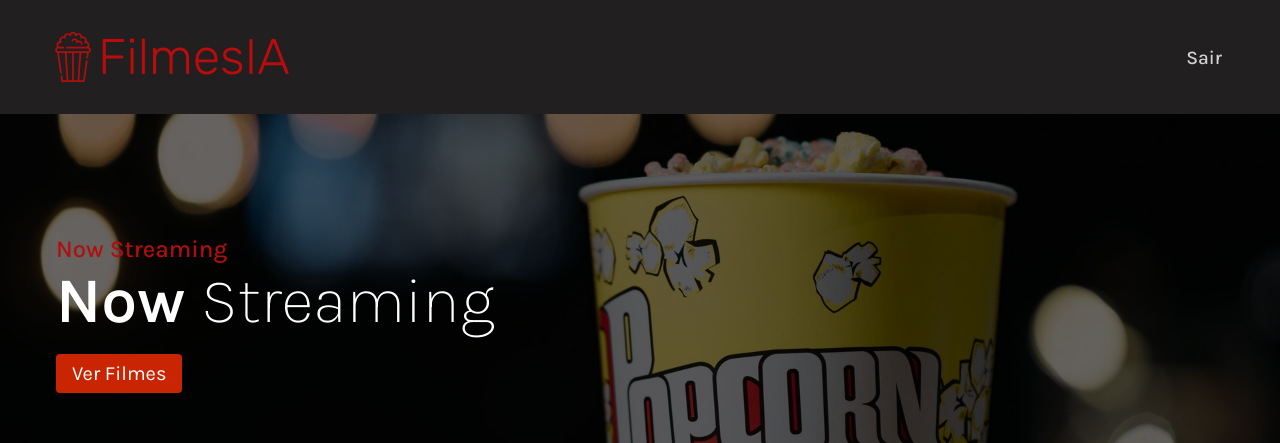
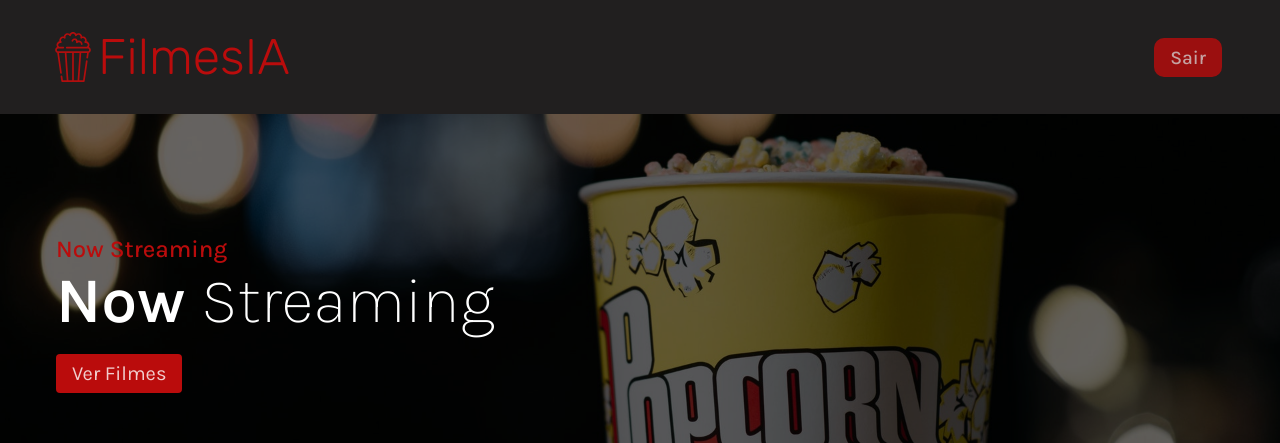
Before and after one commit to GabrielFormigoni/Arquitetura-de-Software, a Nuxt app in the folder movies_app/: page / in a window 1280 px wide. Shown: the top 443 px of the page. Built offline with nearby package versions, Linux system fonts and the light colour scheme; no server answers; a web font is replaced by a local one.

Commit message:
cor de botões alteradas

```diff
--- a/movies_app/components/Hero.vue
+++ b/movies_app/components/Hero.vue
@@ -64,7 +64,7 @@ export default {
     .mini-heading {
       font-size: 1rem;
       font-weight: 500;
-      color: rgb(177, 14, 14);
+      color: #ba0c0c;
 
       @media screen and (min-width: 750px) {
         font-size: 1.5rem;
@@ -88,6 +88,13 @@ export default {
     .button {
       font-size: 20px;
       align-self: flex-start;
+      background-color: #ba0c0c;
+      color: rgba(255, 255, 255, 0.795);
+    }
+
+    .button:hover {
+      background-color: #df0f0f;
+      color: white;
     }
   }
 }
--- a/movies_app/components/Navbar.vue
+++ b/movies_app/components/Navbar.vue
@@ -80,11 +80,16 @@ export default {
   font-weight: 500;
   opacity: 0.8;
   cursor: pointer;
+
+  background-color: #ba0c0c;
+  color: rgba(255, 255, 255, 0.76);
+  padding: 0.5rem 1rem;
+  border-radius: 10px;
 }
 
 .navbar-item:hover {
-  color: #ba0c0c;
-  scale: 1.05;
-  transition: ease-in-out;
+  color: white;
+  background-color: #f00d0d;
+  transition: 500ms;
 }
 </style>
--- a/movies_app/pages/index.vue
+++ b/movies_app/pages/index.vue
@@ -174,7 +174,7 @@ export default {
   align-items: center;
   gap: 3em;
   max-width: 1335px;
-  margin: 1.5rem auto 0;
+  margin: 2rem auto 1rem;
 
   @media (max-width: 1400px) {
     margin: 2rem;
@@ -244,4 +244,5 @@ select {
     align-items: center;
   }
 }
+
 </style>
```
